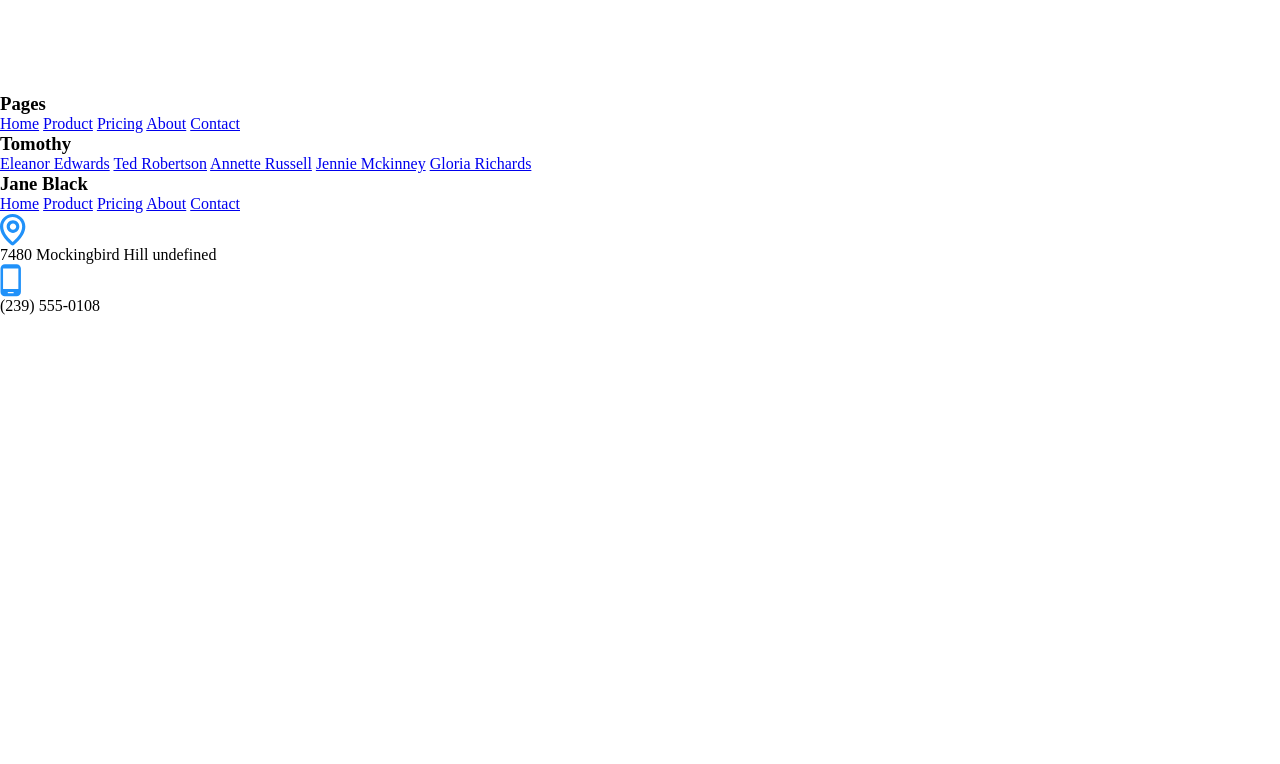
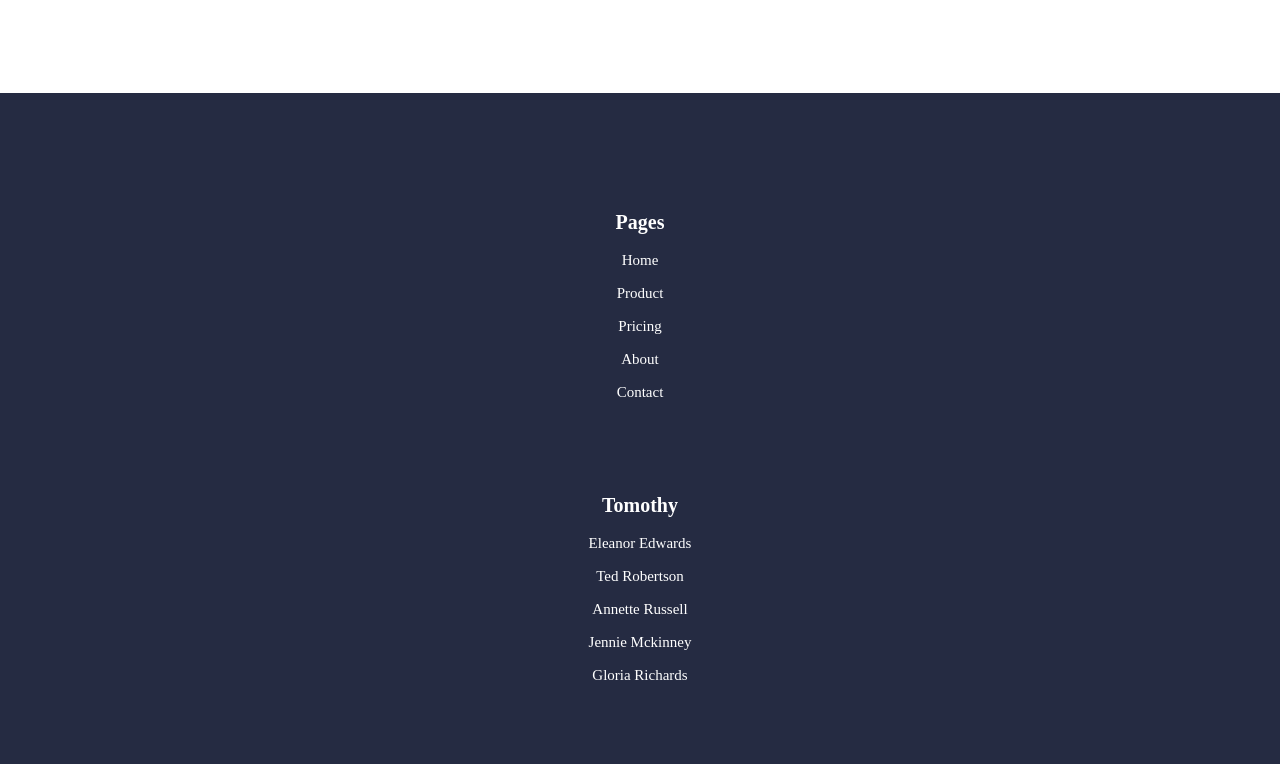
Before and after one commit to sanyathecreator/figmaland, a plain HTML site: page index.html in a window 1280 px wide. Shown: the part 6227-6991 px from the top of the page. Before the commit the page ends 6638 px from the top, so only its background shows below. Drawn offline with Linux system fonts and the light colour scheme.

Commit message:
Add basic styles for foooter

```diff
--- /dev/null
+++ b/css/footer.css
@@ -0,0 +1,57 @@
+.footer {
+    background-color: #252B42;
+    color: #FFFFFF;
+    display: flex;
+    flex-direction: column;
+    padding: 108px 0;
+}
+
+.footer__columns {
+    text-align: center;
+}
+
+.footer__columns-item {
+    margin-bottom: 75px;
+}
+
+.footer__columns-item-title {
+    font-size: 20px;
+    font-weight: 700;
+    padding: 10px 0;
+}
+
+.footer__columns-item-text {
+    color: #FFFFFF;
+    text-decoration: none;
+    font-size: 15px;
+    font-weight: 400;
+    display: flex;
+    flex-direction: column;
+    padding: 8px 0;
+}
+
+.footer__contacts {
+    margin: 0 auto;
+    text-align: center;
+}
+
+.footer__contacts-item {
+    display: flex;
+    flex-direction: row;
+    padding: 10px;
+}
+
+.footer__contacts-item-text {
+    padding: 10px;
+}
+
+.footer__socials {
+    margin: 0 auto;
+    display: flex;
+    flex-direction: row;
+    padding: 20px 0;
+}
+
+.footer__social-link {
+    padding: 20px;
+}
--- a/css/style.css
+++ b/css/style.css
@@ -3,3 +3,4 @@
 @import url('organize.css');
 @import url('subscribtion.css');
 @import url('testimonials.css');
+@import url('footer.css');
```
